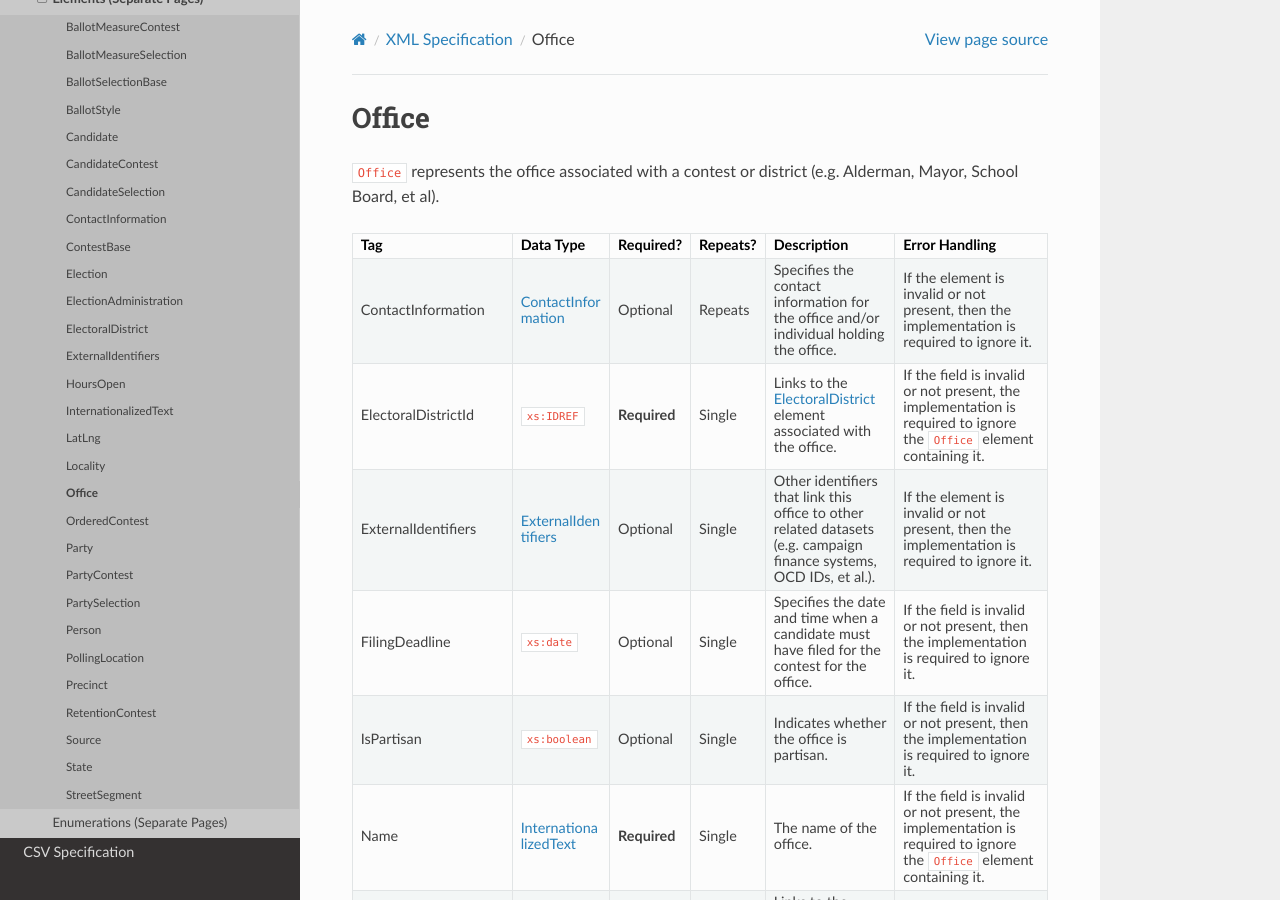
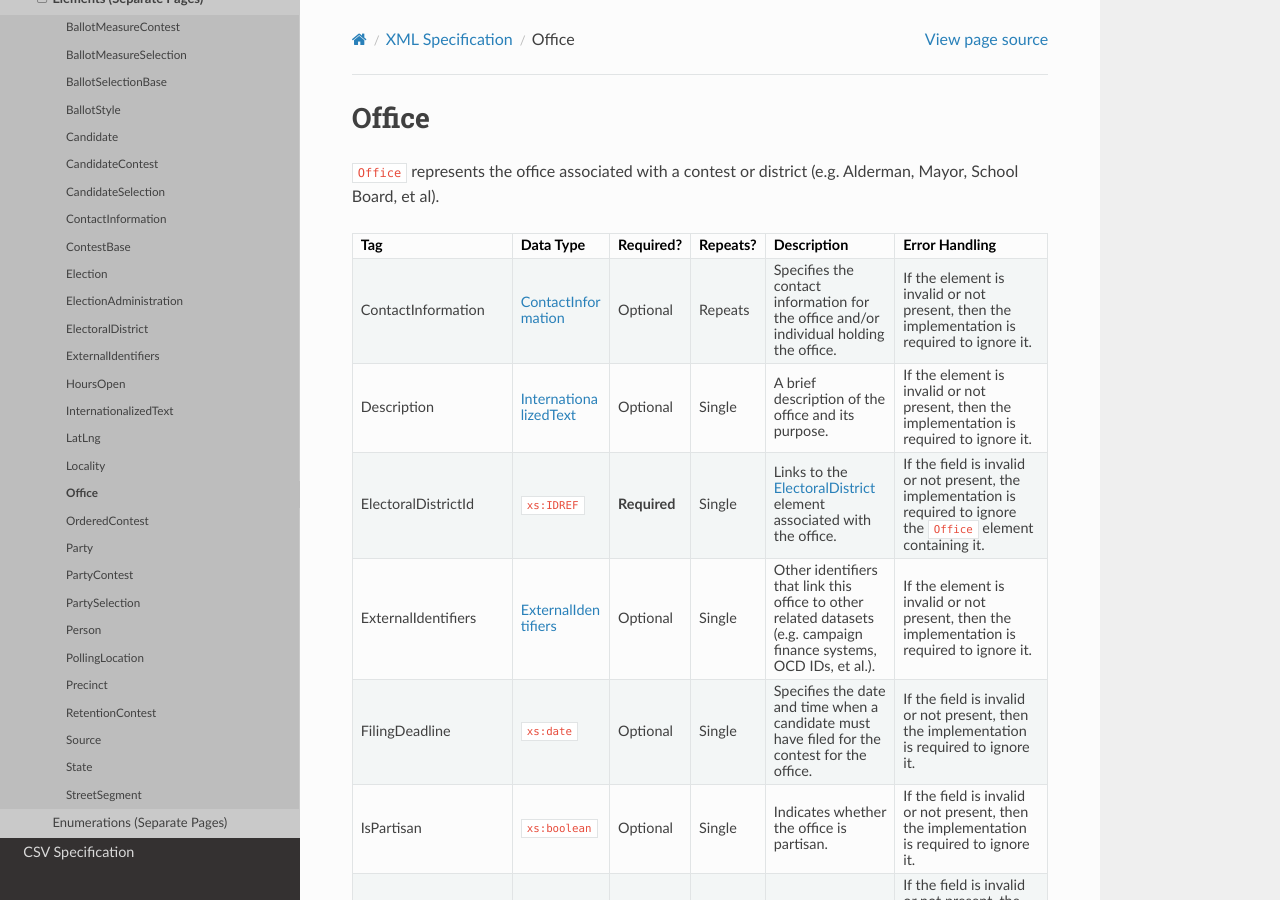
Before and after one commit to votinginfoproject/vip-specification, a Sphinx documentation site: the page built from docs/built_rst/xml/elements/office.rst, in a window 1280 px wide and 900 px high. Built offline with Sphinx 7.4.7 and the Read the Docs theme 2.0.0, drawn with Linux system fonts in a browser that asks for light colours.

Commit message:
Add a Description to the Office element.

```diff
--- a/docs/built_rst/tables/elements/office.rst
+++ b/docs/built_rst/tables/elements/office.rst
@@ -6,6 +6,10 @@
 | ContactInformation    | :ref:`multi-xml-contact-information`    | Optional     | Repeats      | Specifies the contact information for    | If the element is invalid or not         |
 |                       |                                         |              |              | the office and/or individual holding the | present, then the implementation is      |
 |                       |                                         |              |              | office.                                  | required to ignore it.                   |
++-----------------------+-----------------------------------------+--------------+--------------+------------------------------------------+------------------------------------------+
+| Description           | :ref:`multi-xml-internationalized-text` | Optional     | Single       | A brief description of the office and    | If the element is invalid or not         |
+|                       |                                         |              |              | its purpose.                             | present, then the implementation is      |
+|                       |                                         |              |              |                                          | required to ignore it.                   |
 +-----------------------+-----------------------------------------+--------------+--------------+------------------------------------------+------------------------------------------+
 | ElectoralDistrictId   | ``xs:IDREF``                            | **Required** | Single       | Links to the                             | If the field is invalid or not present,  |
 |                       |                                         |              |              | :ref:`multi-xml-electoral-district`      | the implementation is required to ignore |
--- a/docs/built_rst/xml/elements/office.rst
+++ b/docs/built_rst/xml/elements/office.rst
@@ -14,6 +14,10 @@ School Board, et al).
 | ContactInformation    | :ref:`multi-xml-contact-information`    | Optional     | Repeats      | Specifies the contact information for    | If the element is invalid or not         |
 |                       |                                         |              |              | the office and/or individual holding the | present, then the implementation is      |
 |                       |                                         |              |              | office.                                  | required to ignore it.                   |
++-----------------------+-----------------------------------------+--------------+--------------+------------------------------------------+------------------------------------------+
+| Description           | :ref:`multi-xml-internationalized-text` | Optional     | Single       | A brief description of the office and    | If the element is invalid or not         |
+|                       |                                         |              |              | its purpose.                             | present, then the implementation is      |
+|                       |                                         |              |              |                                          | required to ignore it.                   |
 +-----------------------+-----------------------------------------+--------------+--------------+------------------------------------------+------------------------------------------+
 | ElectoralDistrictId   | ``xs:IDREF``                            | **Required** | Single       | Links to the                             | If the field is invalid or not present,  |
 |                       |                                         |              |              | :ref:`multi-xml-electoral-district`      | the implementation is required to ignore |
--- a/docs/built_rst/xml/single_page.rst
+++ b/docs/built_rst/xml/single_page.rst
@@ -441,6 +441,10 @@ School Board, et al).
 | ContactInformation    | :ref:`single-xml-contact-information`    | Optional     | Repeats      | Specifies the contact information for    | If the element is invalid or not         |
 |                       |                                          |              |              | the office and/or individual holding the | present, then the implementation is      |
 |                       |                                          |              |              | office.                                  | required to ignore it.                   |
++-----------------------+------------------------------------------+--------------+--------------+------------------------------------------+------------------------------------------+
+| Description           | :ref:`single-xml-internationalized-text` | Optional     | Single       | A brief description of the office and    | If the element is invalid or not         |
+|                       |                                          |              |              | its purpose.                             | present, then the implementation is      |
+|                       |                                          |              |              |                                          | required to ignore it.                   |
 +-----------------------+------------------------------------------+--------------+--------------+------------------------------------------+------------------------------------------+
 | ElectoralDistrictId   | ``xs:IDREF``                             | **Required** | Single       | Links to the                             | If the field is invalid or not present,  |
 |                       |                                          |              |              | :ref:`single-xml-electoral-district`     | the implementation is required to ignore |
--- a/docs/yaml/elements/office.yaml
+++ b/docs/yaml/elements/office.yaml
@@ -11,6 +11,10 @@ tags:
   error_then: =must-ignore
   repeating: true
   type: ContactInformation
+- _name: Description
+  description: A brief description of the office and its purpose.
+  error_then: =must-ignore
+  type: InternationalizedText
 - _name: ElectoralDistrictId
   description: Links to the :ref:`$$$-electoral-district` element associated with
     the office.
--- a/sample_feed.xml
+++ b/sample_feed.xml
@@ -360,6 +360,10 @@
     </Term>
   </Office>
   <Office id="off20006">
+    <Description>
+      <Text language="en">The Supreme Court of Virginia is the highest court in the Commonwealth of Virginia. It primarily hears direct appeals in civil cases from the trial-level city and county circuit courts, as well as the criminal law, family law and administrative law cases that are initially appealed to the Court of Appeals of Virginia.</Text>
+      <Text language="es">El Tribunal Supremo de Virginia es el más alto tribunal en el estado de Virginia. Se oye principalmente apelaciones directas en casos civiles de los tribunales de la ciudad de primera instancia y de circuito del condado, así como el derecho penal, derecho de familia y derecho administrativo que se apelan inicialmente a la Corte de Apelaciones de Virginia.</Text>
+    </Description>
     <ElectoralDistrictId>ed60129</ElectoralDistrictId>
     <FilingDeadline>2013-01-01</FilingDeadline>
     <IsPartisan>false</IsPartisan>
```
Also changed, not shown: 1 other file.
